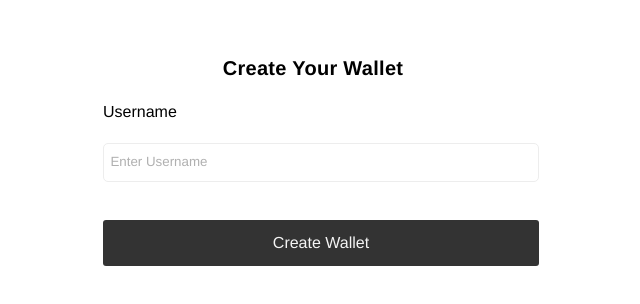
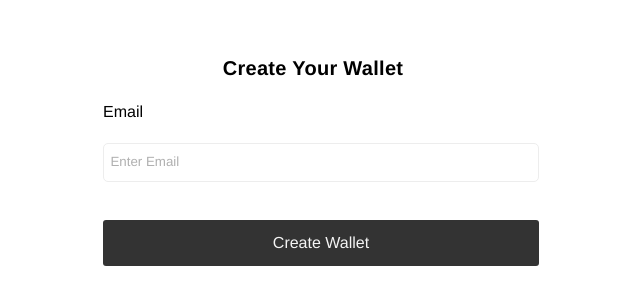
Before and after one commit to nkemjikaobi/get-wallets, a React (Create React App) app: page / in a window 1280 px wide. Shown: the part 104-408 px from the top of the page, without its empty margins (319-959 px from the left). Built offline with nearby package versions, Linux system fonts and the light colour scheme.

Commit message:
Payment Service & CreateWallet Method

```diff
--- a/package.json
+++ b/package.json
@@ -18,6 +18,7 @@
     "react-redux": "^7.2.6",
     "react-router-dom": "^5.2.0",
     "react-scripts": "4.0.3",
+    "react-toastify": "^8.1.0",
     "redux": "^4.1.2",
     "redux-devtools-extension": "^2.13.9",
     "redux-persist": "^6.0.0",
--- a/src/Components/EmailForm/EmailForm.tsx
+++ b/src/Components/EmailForm/EmailForm.tsx
@@ -1,24 +1,33 @@
 import React, { useState } from 'react';
 import { composeClasses } from 'src/libs/utils/utils';
 import styles from './EmailForm.module.scss';
+import PaymentService from "../../Http/Services/PaymentService";
+import { ToastContainer, toast } from 'react-toastify';
+import 'react-toastify/dist/ReactToastify.css';
 
 const EmailForm = () => {
 	const [email, setEmail] = useState<string>('');
-	const handleSubmit = () => {
-		console.log('submitted');
+	const handleSubmit = async (e: any) => {
+		e.preventDefault();
+		if (email === '') {
+			return toast.error('Email is required');
+		}
+		const wallet = await PaymentService.CreateWallet(email)
+		console.log({wallet});
 	};
 	return (
 		<div className={styles.container}>
 			<div className={styles.formContainer}>
 				<span>Create Your Wallet</span>
+				<ToastContainer />
+
 				<form action=''>
 					<div className={styles.formGroup}>
-						<label htmlFor='username'>Username</label>
+						<label htmlFor='username'>Email</label>
 						<input
 							type='email'
-							data-testid='username'
-							name='username'
-							placeholder='Enter Username'
+							name='email'
+							placeholder='Enter Email'
 							value={email}
 							onChange={e => {
 								setEmail(e.target.value);
--- a/src/Http/Services/PaymentService.ts
+++ b/src/Http/Services/PaymentService.ts
@@ -8,33 +8,33 @@ import {
 	GET_WALLET_TRANSACTIONS_URL,
 	FUND_WALLET_MANUALLY_URL,
 } from '../Routes/Payments';
-import config from "../../Configurations/configurations"
+import config from '../../Configurations/configurations';
 
 const authAxios = axios.create({
 	headers: {
-        'Content-Type': 'application/json',
-        'Authorization': `Bearer ${config.web.secretKey}`
+		'Content-Type': 'application/json',
+		Authorization: `Bearer ${config.web.secretKey}`,
 	},
 });
 
-
 class PaymentService {
-
 	/**
 	 * Method to create wallet
 	 * @param email
 	 * @returns result IWallet
 	 */
 	public static CreateWallet = async (
-		email: string
+		customer_email: string
 	): Promise<IWallet> => {
-        const payload = email
-        let result: any;
+		let result: any;
+		const payload = {
+			customer_email: customer_email,
+		};
 
 		try {
-            const wallet = await authAxios.post(CREATE_WALLET_URL, payload);
-            console.log(wallet)
-			result = wallet;
+			const wallet = await authAxios.post(CREATE_WALLET_URL, payload);
+			console.log(wallet);
+			result = wallet.data.data;
 		} catch (error: any) {}
 		return result;
 	};
```
